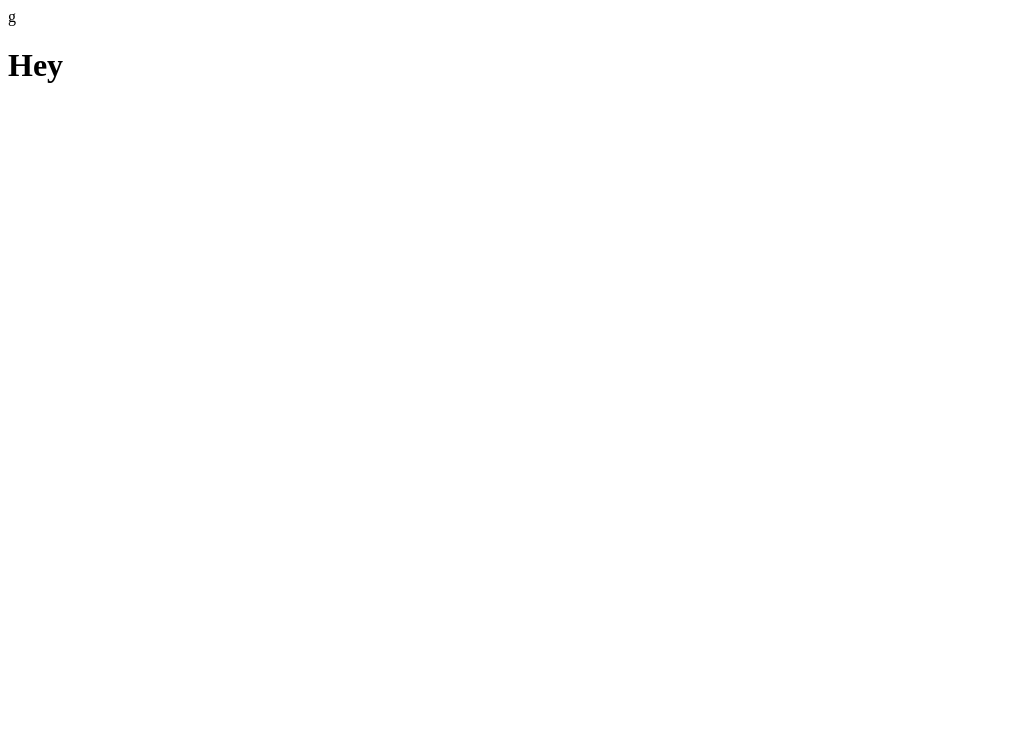
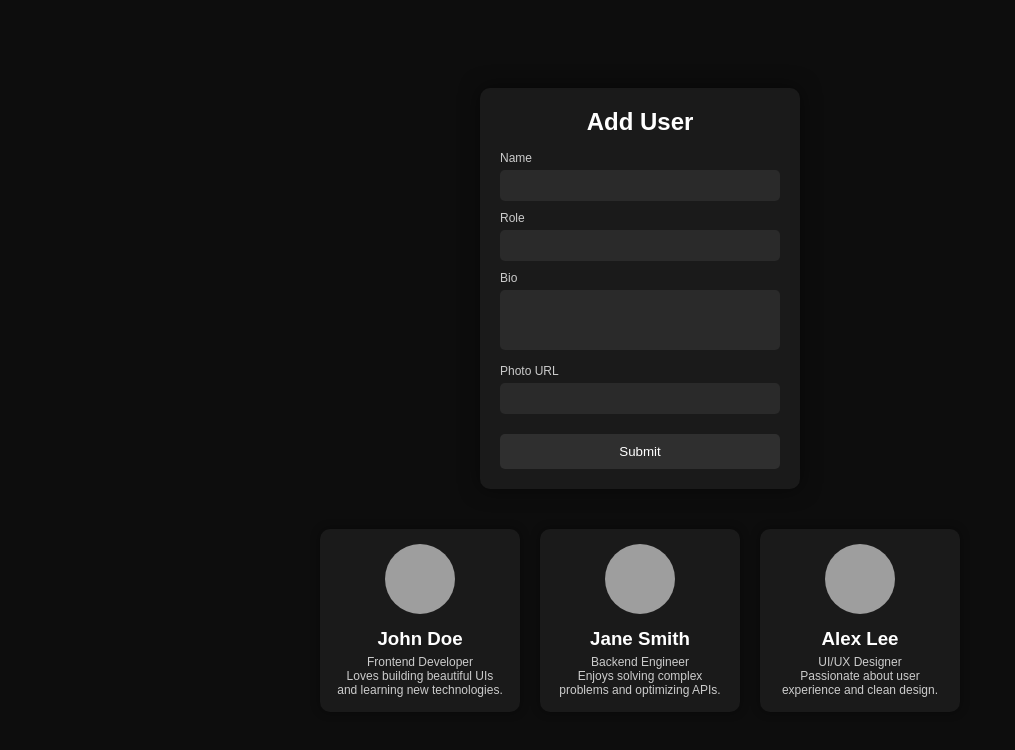
Before and after one commit to AyanAiEng/Java-Script, a plain HTML site: page part 3/The This keyword/index.html in a window 1280 px wide. Shown: the whole page, without its empty margins (0-1015 px from the left). Drawn offline with Linux system fonts and the light colour scheme; grey boxes are pictures that could not be loaded.

Commit message:
Java script

```diff
--- a/part 3/The This keyword/index.html
+++ b/part 3/The This keyword/index.html
@@ -1,19 +1,62 @@
 <!DOCTYPE html>
 <html lang="en">
+
 <head>
-    <meta charset="UTF-8">
-    <meta name="viewport" content="width=device-width, initial-scale=1.0">
-    <title>Document</title>
+  <meta charset="UTF-8">
+  <meta name="viewport" content="width=device-width, initial-scale=1.0">
+  <title>Add User UI</title>
+  <link rel="stylesheet" href="style.css">
 </head>
-<body>g
-    <!-- <script src="this_keyword.js"></script>
-     -->
-    <h1>Hey</h1>
-<!--     <script src="uses_of_this_keyword.js"></script>
-<script src="confusing_this_keyword.js"></script>
 
-<script src="arrow_fucntion_and_lexical_scoping_with_this_keyword.js"></script>
--->
-    <script src="call, apply, bind.js"></script>
+<body>
+
+  <form>
+    <div class="container">
+      <h2>Add User</h2>
+
+      <div class="input-group">
+        <label>Name</label>
+        <input type="text" id="name" />
+      </div>
+
+      <div class="input-group">
+        <label>Role</label>
+        <input type="text" id="role" />
+      </div>
+
+      <div class="input-group">
+        <label>Bio</label>
+        <textarea id="bio"></textarea>
+      </div>
+
+      <div class="input-group">
+        <label>Photo URL</label>
+        <input type="text" id="photo" />
+      </div>
+
+      <button type="submit">Submit</button>
+    </div>
+  </form>
+
+  <div class="cards">
+    <div class="card"> <img src="https://randomuser.me/api/portraits/men/32.jpg" alt="">
+      <h3>John Doe</h3>
+      <p>Frontend Developer</p>
+      <p>Loves building beautiful UIs and learning new technologies.</p>
+    </div>
+    <div class="card"> <img src="https://randomuser.me/api/portraits/women/44.jpg" alt="">
+      <h3>Jane Smith</h3>
+      <p>Backend Engineer</p>
+      <p>Enjoys solving complex problems and optimizing APIs.</p>
+    </div>
+    <div class="card"> <img src="https://randomuser.me/api/portraits/men/76.jpg" alt="">
+      <h3>Alex Lee</h3>
+      <p>UI/UX Designer</p>
+      <p>Passionate about user experience and clean design.</p>
+    </div>
+  </div>
+
+  <script src="this keyword_practice.js"></script>
 </body>
+
 </html>
--- /dev/null
+++ b/part 3/The This keyword/style.css
@@ -0,0 +1,102 @@
+    * {
+        margin: 0;
+        padding: 0;
+        box-sizing: border-box;
+        font-family: Arial, sans-serif;
+    }
+
+    body {
+        background: #0d0d0d;
+        color: #fff;
+        display: flex;
+        flex-direction: column;
+        align-items: center;
+        justify-content: center;
+        min-height: 100vh;
+    }
+
+    .container {
+        width: 320px;
+        background: #1a1a1a;
+        padding: 20px;
+        border-radius: 10px;
+        box-shadow: 0 0 20px rgba(0, 0, 0, 0.5);
+        text-align: center;
+    }
+
+    .container h2 {
+        margin-bottom: 15px;
+    }
+
+    .input-group {
+        margin-bottom: 10px;
+        text-align: left;
+    }
+
+    .input-group label {
+        font-size: 12px;
+        display: block;
+        margin-bottom: 5px;
+        color: #ccc;
+    }
+
+    .input-group input,
+    .input-group textarea {
+        width: 100%;
+        padding: 8px;
+        border-radius: 5px;
+        border: none;
+        background: #2a2a2a;
+        color: #fff;
+    }
+
+    .input-group textarea {
+        resize: none;
+        height: 60px;
+    }
+
+    button {
+        width: 100%;
+        padding: 10px;
+        border: none;
+        border-radius: 5px;
+        background: #2f2f2f;
+        color: #fff;
+        cursor: pointer;
+        margin-top: 10px;
+    }
+
+    button:hover {
+        background: #444;
+    }
+
+    .cards {
+        display: flex;
+        gap: 20px;
+        margin-top: 40px;
+    }
+
+    .card {
+        background: #1a1a1a;
+        padding: 15px;
+        border-radius: 10px;
+        width: 200px;
+        text-align: center;
+        box-shadow: 0 0 10px rgba(0, 0, 0, 0.4);
+    }
+
+    .card img {
+        width: 70px;
+        height: 70px;
+        border-radius: 50%;
+        margin-bottom: 10px;
+    }
+
+    .card h3 {
+        margin-bottom: 5px;
+    }
+
+    .card p {
+        font-size: 12px;
+        color: #ccc;
+    }
--- /dev/null
+++ b/part 3/The This keyword/this keyword_practice.js
@@ -0,0 +1,62 @@
+const form = document.querySelector("form")
+
+const nameInput = document.getElementById("name")
+const roleInput = document.getElementById("role")
+const bioInput = document.getElementById("bio")
+const photoInput = document.getElementById("photo")
+
+const user_manager = {
+    user: [],
+
+    init: function () {
+        form.addEventListener("submit", this.submitForm.bind(this))
+    },
+
+    submitForm: function (e) {
+        e.preventDefault()
+        this.adduser()
+    },
+
+    adduser: function () {
+        this.user.push({
+            name: nameInput.value,
+            role: roleInput.value,
+            bio: bioInput.value,
+            photo: photoInput.value
+        })
+
+        form.reset()
+        console.log(this.user)
+    },
+        renderUI:function() {
+            this.user.forEach(function (user) {
+                const cardsContainer = document.querySelector(".cards")
+
+                function createCard() {
+                    const card = document.createElement("div")
+                    card.classList.add("card")
+
+                    const img = document.createElement("img")
+                    img.src = user.photo
+                    const h3 = document.createElement("h3")
+                    h3.innerText = user.name
+
+                    const role = document.createElement("p")
+                    role.innerText = user.role
+
+                    const bio = document.createElement("p")
+                    bio.innerText = user.bio
+
+                    // append inside card
+                    card.append(img, h3, role, bio)
+
+                    // append card to container
+                    cardsContainer.appendChild(card)
+                }
+
+                createCard()
+            })
+        }
+}
+
+user_manager.init()
--- /dev/null
+++ b/tic_tac_toe/style.css
@@ -0,0 +1,64 @@
+* {
+    margin: 0;
+    padding: 0;
+}
+
+body {
+    text-align: center;
+}
+
+.container {
+    height: 70vh;
+    display: flex;
+    align-items: center;
+    justify-content: center;
+}
+
+.game {
+    height: 60vmin;
+    width: 60vmin;
+    display: flex;
+    align-items: center;
+    justify-content: center;
+    flex-wrap: wrap;
+    gap: 1.5vmin;
+}
+
+.box {
+    height: 18vmin;
+    width: 18vmin;
+    border-radius: 1rem;
+    border: none;
+    background-color: purple;
+    font-size: 8vmin;
+    color: black;
+}
+
+#reset-btn {
+    background-color: black;
+    color: white;
+    height: 51px;
+    width: 13pc;
+    border-radius: 1rem;
+}
+
+#newgame-btn {
+    background-color: black;
+    color: white;
+    height: 51px;
+    width: 13pc;
+    border-radius: 1rem;
+}
+
+p{
+    font-size: 60px;
+    color: red;
+}
+
+.msg-container{
+    height: 40 vmin;
+}
+
+.hide{
+    display: none;
+}
```
Also changed, not shown: tic_tac_toe/index.html (added, +37 -0 lines), tic_tac_toe/script.js (added, +90 -0 lines), rock_paper_scissor/images/paper.png (added), rock_paper_scissor/images/rock.png (added), rock_paper_scissor/images/scissors.png (added), rock_paper_scissor/index.html (added), rock_paper_scissor/script.js (added), rock_paper_scissor/style.css (added), 1 other file.
